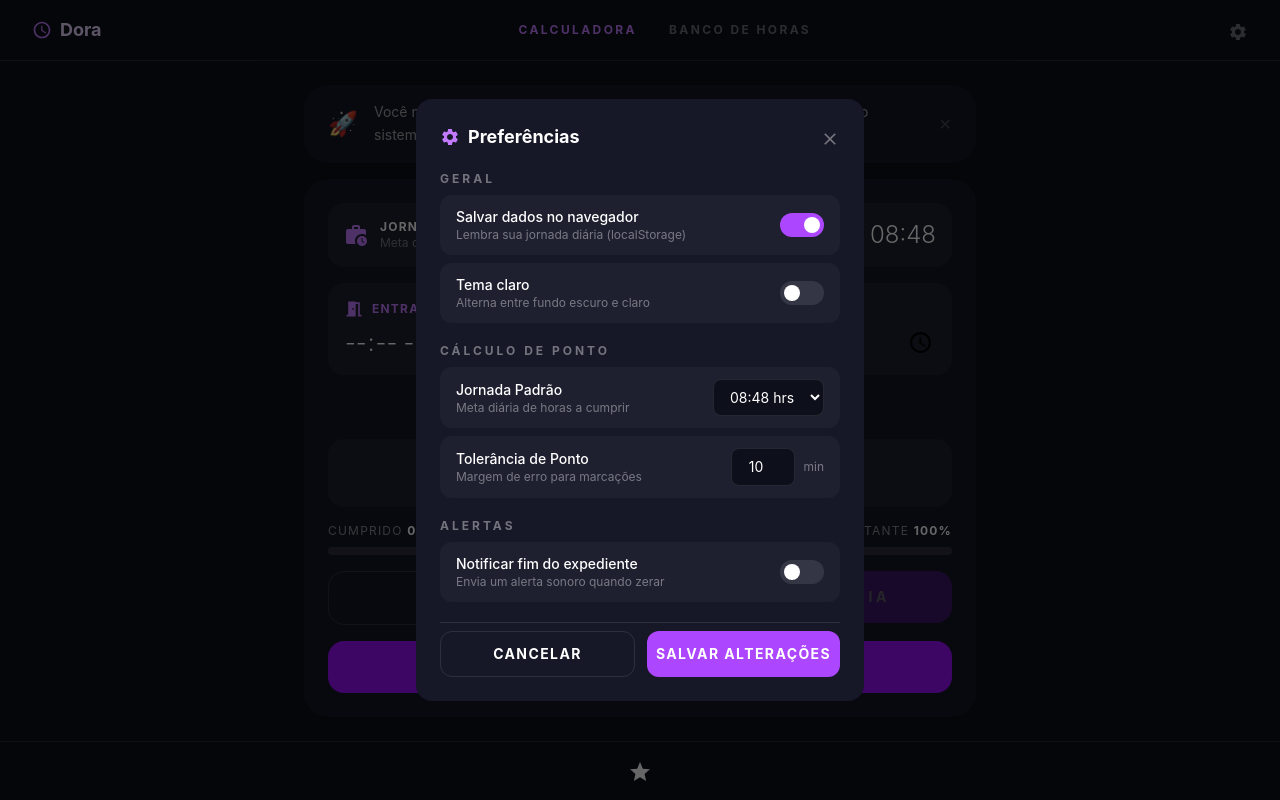
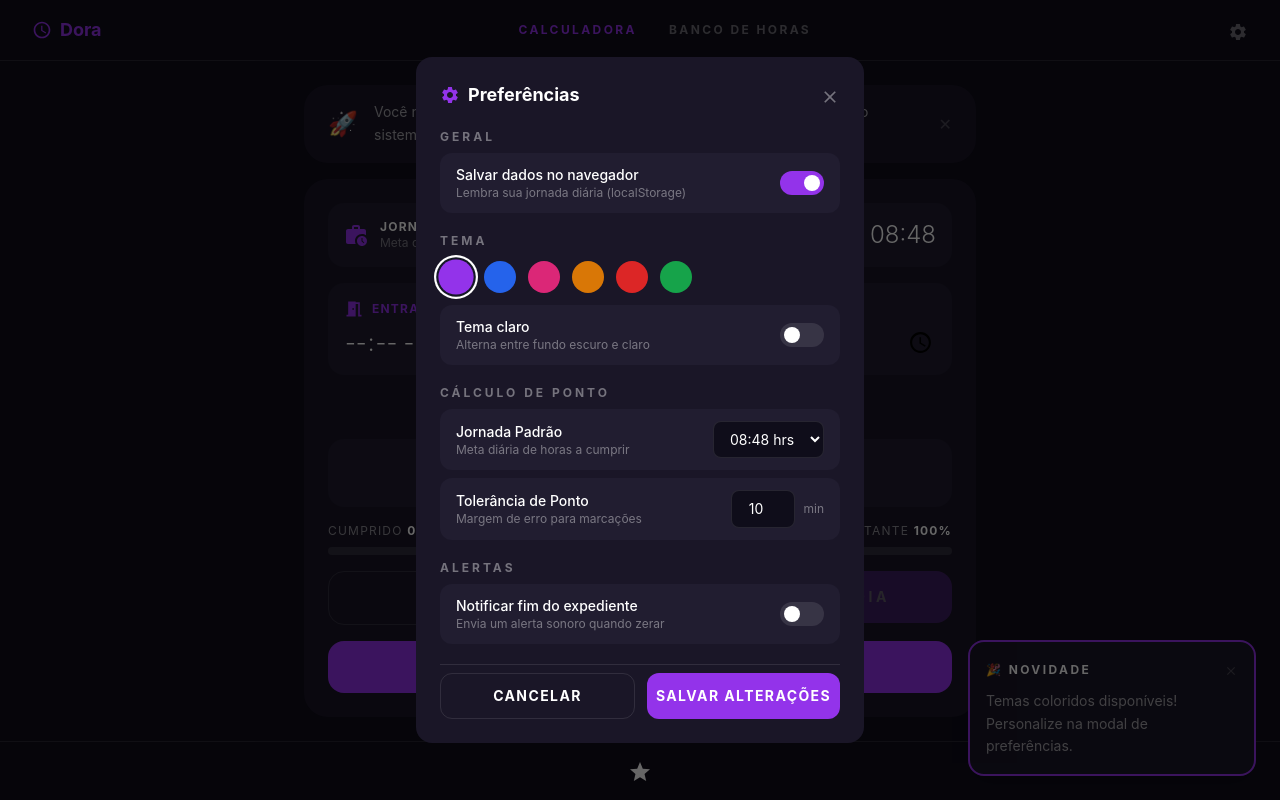
Before and after one commit to marianunciato/calculadora-de-ponto, a React (Vite) app: page / in a window 1280 px wide. Both pictures are taken after a click on the button 1237 px from the left and 30 px from the top of the page. Built offline with nearby package versions, Linux system fonts and the light colour scheme.

Commit message:
add: temas de cor.

```diff
--- a/src/App.css
+++ b/src/App.css
@@ -13,39 +13,58 @@
 	animation: fadeSlideUp 0.4s ease both;
 }
 
+/* Cores de acento por paleta */
+:root {
+	--accent:       #9333ea;
+	--accent-hover: #7e22ce;
+	--accent-light: #a855f7;
+	--accent-muted: rgba(147,51,234,0.15);
+}
+[data-cor="roxo"]     { --accent: #9333ea; --accent-hover: #7e22ce; --accent-light: #a855f7; --accent-muted: rgba(147,51,234,0.15); --c-bg: #0f0d1a; --c-card: #1a1627; --c-card2: #211d30; --c-card3: #2a2540; --c-bg-light: #f2f0f7; --c-card-light: #faf8ff; --c-card2-light: #f0edf8; --c-card3-light: #e8e3f2; }
+[data-cor="azul"]     { --accent: #2563eb; --accent-hover: #1d4ed8; --accent-light: #3b82f6; --accent-muted: rgba(37,99,235,0.15);   --c-bg: #0d1018; --c-card: #141826; --c-card2: #1a2030; --c-card3: #202840; --c-bg-light: #f0f2f8; --c-card-light: #f8faff; --c-card2-light: #edf0f8; --c-card3-light: #e3e8f2; }
+[data-cor="rosa"]     { --accent: #db2777; --accent-hover: #be185d; --accent-light: #ec4899; --accent-muted: rgba(219,39,119,0.15);  --c-bg: #180d12; --c-card: #25141c; --c-card2: #2e1a24; --c-card3: #3a2030; --c-bg-light: #f8f0f4; --c-card-light: #fff8fb; --c-card2-light: #f8edf3; --c-card3-light: #f2e3ec; }
+[data-cor="amarelo"]  { --accent: #d97706; --accent-hover: #b45309; --accent-light: #f59e0b; --accent-muted: rgba(217,119,6,0.15);   --c-bg: #160f08; --c-card: #221810; --c-card2: #2a1e14; --c-card3: #35261a; --c-bg-light: #f8f4ee; --c-card-light: #fffcf5; --c-card2-light: #f8f2e6; --c-card3-light: #f2e8d5; }
+[data-cor="vermelho"] { --accent: #dc2626; --accent-hover: #b91c1c; --accent-light: #ef4444; --accent-muted: rgba(220,38,38,0.15);   --c-bg: #180d0d; --c-card: #251414; --c-card2: #2e1a1a; --c-card3: #3a2020; --c-bg-light: #f8f0f0; --c-card-light: #fff8f8; --c-card2-light: #f8edee; --c-card3-light: #f2e3e3; }
+[data-cor="verde"]    { --accent: #16a34a; --accent-hover: #15803d; --accent-light: #22c55e; --accent-muted: rgba(22,163,74,0.15);   --c-bg: #0d1610; --c-card: #142218; --c-card2: #1a2c1e; --c-card3: #203828; --c-bg-light: #f0f7f2; --c-card-light: #f5fff8; --c-card2-light: #edf8f0; --c-card3-light: #e3f2e6; }
+
 /* Tema claro */
 .light {
 	--c-bg:     #f0f0f5;
 	--c-card:   #ffffff;
 	--c-card2:  #eeeef6;
+	--c-card3:  #ddddf0;
 	--c-border: rgba(0,0,0,0.1);
 	--c-text:   #1a1a2e;
 	--c-input:  #e4e4f0;
 }
 
 .light,
-.light .bg-\[\#0d0f1a\] { background-color: var(--c-bg) !important; color: var(--c-text) !important; }
-.light .bg-\[\#161827\]  { background-color: var(--c-card) !important; }
-.light .bg-\[\#1e2030\]  { background-color: var(--c-card2) !important; }
-.light .bg-\[\#252740\]  { background-color: #ddddf0 !important; }
+.light .bg-\[\#0d0f1a\] { background-color: var(--c-bg-light, var(--c-bg)) !important; color: var(--c-text) !important; }
+.light .bg-\[\#161827\]  { background-color: var(--c-card-light, var(--c-card)) !important; }
+.light .bg-\[\#1e2030\]  { background-color: var(--c-card2-light, var(--c-card2)) !important; }
+.light .bg-\[\#252740\]  { background-color: var(--c-card3-light, var(--c-card3)) !important; }
 .light .bg-white\/10     { background-color: rgba(0,0,0,0.08) !important; }
+
+/* fundo escuro tintado por cor */
+.bg-\[\#0d0f1a\] { background-color: var(--c-bg, #0d0f1a) !important; }
+.bg-\[\#161827\] { background-color: var(--c-card, #161827) !important; }
+.bg-\[\#1e2030\] { background-color: var(--c-card2, #1e2030) !important; }
+.bg-\[\#252740\] { background-color: var(--c-card3, #252740) !important; }
 
 .light .border-white\/10,
 .light .border-t,
 .light .border-b { border-color: var(--c-border) !important; }
 
 .light .text-white        { color: var(--c-text) !important; }
-.light .bg-purple-600 .text-white,
-.light .bg-purple-500 .text-white,
-.light .bg-purple-600,
-.light .bg-purple-500     { color: #ffffff !important; }
+.light .accent-bg,
+.light .accent-bg-light   { color: #ffffff !important; }
 .light .text-white\/70    { color: rgba(26,26,46,0.7) !important; }
 .light .text-white\/60    { color: rgba(26,26,46,0.6) !important; }
 .light .text-white\/50    { color: rgba(26,26,46,0.5) !important; }
 .light .text-white\/40    { color: rgba(26,26,46,0.4) !important; }
 .light .text-white\/30    { color: rgba(26,26,46,0.3) !important; }
 .light .text-white\/20    { color: rgba(26,26,46,0.15) !important; }
-.light .text-purple-200   { color: #6d28d9 !important; }
+.light .text-purple-200   { color: var(--accent) !important; }
 
 /* inputs */
 .light input[type="time"]   { color-scheme: light; color: var(--c-text) !important; }
@@ -61,3 +80,13 @@
 
 /* botão limpar */
 .light .border-white\/10.hover\:border-white\/30 { border-color: rgba(0,0,0,0.2) !important; }
+
+/* Acento via variável CSS */
+.accent-bg          { background-color: var(--accent) !important; }
+.accent-bg-hover:hover { background-color: var(--accent-hover) !important; }
+.accent-bg-light    { background-color: var(--accent-light) !important; }
+.accent-bg-muted    { background-color: var(--accent-muted) !important; }
+.accent-text        { color: var(--accent) !important; }
+.accent-text-light  { color: var(--accent-light) !important; }
+.accent-border      { border-color: var(--accent) !important; }
+.accent-ring:focus  { outline-color: var(--accent) !important; }
--- a/src/App.jsx
+++ b/src/App.jsx
@@ -11,10 +11,11 @@ import Footer from './components/Footer'
 import PreferenciasModal from './components/PreferenciasModal'
 import Historico from './components/Historico'
 import MensagemDiaria from './components/MensagemDiaria'
+import CardNovidade from './components/CardNovidade'
 import { toMinutes, fromMinutes } from './utils/time'
 import { getAlertas } from './utils/alertas'
 
-const PREFS_DEFAULT = { salvarDados: true, jornadaPadrao: '08:48', tolerancia: 10, notificarFim: false, tema: 'escuro' }
+const PREFS_DEFAULT = { salvarDados: true, jornadaPadrao: '08:48', tolerancia: 10, notificarFim: false, tema: 'escuro', cor: 'roxo' }
 function loadPrefs() {
 	try { return { ...PREFS_DEFAULT, ...JSON.parse(localStorage.getItem('preferencias')) } }
 	catch { return PREFS_DEFAULT }
@@ -117,7 +118,7 @@ export default function App() {
 			autoRegistradoRef.current = false
 		}, msAteMeiaNoite)
 		return () => clearTimeout(id)
-	}, [entrada, almoco, retorno, saida, saidaReal, jornada, historico])
+	}, [entrada, almoco, retorno])
 
 	useEffect(() => {
 		localStorage.setItem('jornada', jornada)
@@ -171,7 +172,7 @@ export default function App() {
 	}, [faltam, prefs.notificarFim, entrada])
 
 	return (
-		<div className={`min-h-screen bg-[#0d0f1a] text-white flex flex-col${prefs.tema === 'claro' ? ' light' : ''}`}>
+		<div data-cor={prefs.cor} style={{ backgroundColor: prefs.tema === 'claro' ? 'var(--c-bg-light, #f0f0f5)' : 'var(--c-bg, #0d0f1a)' }} className={`min-h-screen text-white flex flex-col${prefs.tema === 'claro' ? ' light' : ''}`}>
 			<Header onAbrirPrefs={() => setModalAberta(true)} tab={tab} onTab={setTab} />
 			<main className={`flex-1 flex justify-center p-6 ${tab === 'banco' ? 'items-start' : 'items-center'}`}>
 				{tab === 'calculadora' ? (
@@ -196,7 +197,12 @@ export default function App() {
 								jornada={jornada}
 								tick={tick}
 								jaRegistradoHoje={historico.some(r => r.data === new Date().toLocaleDateString('pt-BR'))}
-								onRegistrar={() => { registrarPonto(); setTab('banco') }}
+								onRegistrar={() => {
+									registrarPonto()
+									setSaidaReal(''); setEntrada(''); setAlmoco(''); setRetorno(''); setSaida('00:00'); setFaltam({ horas: 0, minutos: 0 })
+									;['entrada', 'almoco', 'retorno'].forEach(k => localStorage.removeItem(k))
+									setTab('banco')
+								}}
 								onLimpar={() => {
 									setSaidaReal('')
 									setEntrada(''); setAlmoco(''); setRetorno(''); setSaida('00:00'); setFaltam({ horas: 0, minutos: 0 })
@@ -228,6 +234,7 @@ export default function App() {
 				)}
 			</main>
 			<Footer />
+			<CardNovidade />
 			{modalAberta && <PreferenciasModal prefs={prefs} onSalvar={salvarPrefs} onFechar={() => setModalAberta(false)} />}
 		</div>
 	)
--- /dev/null
+++ b/src/components/CardNovidade.jsx
@@ -0,0 +1,32 @@
+import { useState } from 'react'
+import CloseIcon from '@mui/icons-material/Close'
+import CelebrationIcon from '@mui/icons-material/Celebration'
+
+const NOVIDADE = 'Temas coloridos disponíveis! Personalize na modal de preferências.'
+
+const NOVIDADE_ID = 'novidade-paletas-v3'
+
+export default function CardNovidade() {
+	const [visivel, setVisivel] = useState(() => localStorage.getItem(NOVIDADE_ID) !== 'fechado')
+
+	if (!visivel) return null
+
+	function fechar() {
+		localStorage.setItem(NOVIDADE_ID, 'fechado')
+		setVisivel(false)
+	}
+
+	return (
+		<div className="fixed bottom-6 right-6 z-40 w-72 bg-[#161827] rounded-2xl overflow-hidden shadow-xl" style={{ border: '2px solid var(--accent)' }}>
+			<div className="flex items-center justify-between px-4 pt-4 pb-2">
+				<div className="flex items-center gap-2 text-white text-xs font-bold tracking-[0.2em] uppercase">
+					<span>🎉 Novidade</span>
+				</div>
+				<button onClick={fechar} className="text-white/20 hover:text-white/60 transition-colors">
+					<CloseIcon style={{ fontSize: 14 }} />
+				</button>
+			</div>
+			<p className="text-sm text-white/60 leading-relaxed px-4 pb-4">{NOVIDADE}</p>
+		</div>
+	)
+}
--- a/src/components/Header.jsx
+++ b/src/components/Header.jsx
@@ -4,9 +4,9 @@ import SettingsIcon from '@mui/icons-material/Settings'
 export default function Header({ onAbrirPrefs, tab, onTab }) {
 	return (
 		<header className="flex items-center justify-between px-4 sm:px-8 py-4 border-b border-white/10">
-			<div className="flex items-center gap-2 text-purple-400 font-bold text-lg">
+			<div className="flex items-center gap-2 accent-text font-bold text-lg">
 				<ScheduleIcon fontSize="small" />
-				<span className="text-purple-200">Dora</span>
+				<span className="accent-text">Dora</span>
 			</div>
 			<div className="flex">
 				{['calculadora', 'banco'].map(t => (
@@ -14,7 +14,7 @@ export default function Header({ onAbrirPrefs, tab, onTab }) {
 						key={t}
 						onClick={() => onTab(t)}
 						className={`px-4 py-1 text-xs font-bold tracking-[0.2em] uppercase transition-colors ${
-							tab === t ? 'text-purple-400' : 'border-transparent text-white/40 hover:text-white/70'
+							tab === t ? 'accent-text' : 'border-transparent text-white/40 hover:text-white/70'
 						}`}
 					>
 						{t === 'calculadora' ? 'Calculadora' : 'Banco de Horas'}
--- a/src/components/JornadaInput.jsx
+++ b/src/components/JornadaInput.jsx
@@ -4,7 +4,7 @@ export default function JornadaInput({ value, onAbrirPrefs }) {
 	return (
 		<div className="bg-[#1e2030] rounded-2xl p-4 flex items-center justify-between cursor-pointer hover:bg-[#252740] transition-colors" onClick={onAbrirPrefs}>
 			<div className="flex items-center gap-3">
-				<WorkHistoryIcon className="text-purple-400" />
+				<WorkHistoryIcon className="accent-text" />
 				<div>
 					<p className="text-xs font-bold tracking-widest uppercase">Jornada Diária</p>
 					<p className="text-xs text-white/40">Meta de horas diárias</p>
--- a/src/components/PreferenciasModal.jsx
+++ b/src/components/PreferenciasModal.jsx
@@ -4,11 +4,20 @@ import CloseIcon from '@mui/icons-material/Close'
 
 const JORNADAS = ['04:00', '06:00', '08:00', '08:48', '12:00']
 
+const CORES = [
+	{ id: 'roxo',     bg: '#9333ea' },
+	{ id: 'azul',     bg: '#2563eb' },
+	{ id: 'rosa',     bg: '#db2777' },
+	{ id: 'amarelo',  bg: '#d97706' },
+	{ id: 'vermelho', bg: '#dc2626' },
+	{ id: 'verde',    bg: '#16a34a' },
+]
+
 function Toggle({ checked, onChange }) {
 	return (
 		<button
 			onClick={() => onChange(!checked)}
-			className={`relative w-11 h-6 rounded-full transition-colors duration-300 ${checked ? 'bg-purple-500' : 'bg-white/10'}`}
+			className={`relative w-11 h-6 rounded-full transition-colors duration-300 ${checked ? 'accent-bg' : 'bg-white/10'}`}
 		>
 			<span className={`absolute top-1 w-4 h-4 bg-white rounded-full transition-all duration-300 ${checked ? 'left-6' : 'left-1'}`} />
 		</button>
@@ -37,7 +46,7 @@ export default function PreferenciasModal({ prefs, onSalvar, onFechar }) {
 
 				{/* Header */}
 				<div className="flex items-center justify-between">
-					<div className="flex items-center gap-2 text-purple-400 font-bold text-lg">
+					<div className="flex items-center gap-2 accent-text font-bold text-lg">
 						<SettingsIcon fontSize="small" />
 						<span className="text-white">Preferências</span>
 					</div>
@@ -52,6 +61,24 @@ export default function PreferenciasModal({ prefs, onSalvar, onFechar }) {
 					<Row label="Salvar dados no navegador" desc="Lembra sua jornada diária (localStorage)">
 						<Toggle checked={local.salvarDados} onChange={v => set('salvarDados', v)} />
 					</Row>
+				</div>
+
+				{/* Cor de acento */}
+				<div className="flex flex-col gap-3">
+					<p className="text-xs font-bold tracking-[0.25em] text-white/40 uppercase">Tema</p>
+					<div className="flex gap-3 flex-wrap">
+						{CORES.map(({ id, bg }) => (
+							<button
+								key={id}
+								onClick={() => set('cor', id)}
+								title={id.charAt(0).toUpperCase() + id.slice(1)}
+								style={{ backgroundColor: bg }}
+								className={`w-8 h-8 rounded-full transition-transform hover:scale-110 ${
+									local.cor === id ? 'ring-2 ring-white ring-offset-2 ring-offset-[#161827] scale-110' : ''
+								}`}
+							/>
+						))}
+					</div>
 					<Row label="Tema claro" desc="Alterna entre fundo escuro e claro">
 						<Toggle checked={local.tema === 'claro'} onChange={v => set('tema', v ? 'claro' : 'escuro')} />
 					</Row>
@@ -102,7 +129,7 @@ export default function PreferenciasModal({ prefs, onSalvar, onFechar }) {
 					</button>
 					<button
 						onClick={() => onSalvar(local)}
-						className="flex-1 py-3 rounded-xl bg-purple-500 hover:bg-purple-600 text-sm font-bold tracking-widest uppercase transition-colors"
+						className="flex-1 py-3 rounded-xl accent-bg accent-bg-hover text-white text-sm font-bold tracking-widest uppercase transition-colors"
 					>
 						Salvar Alterações
 					</button>
--- a/src/components/ProgressBar.jsx
+++ b/src/components/ProgressBar.jsx
@@ -43,7 +43,7 @@ export default function ProgressBar({ entrada, saida, almoco, retorno, jornada,
 			</div>
 			<div className="w-full h-2 bg-white/10 rounded-full overflow-hidden">
 				<div
-					className="h-full bg-purple-500 rounded-full transition-all duration-700"
+					className="h-full accent-bg-light rounded-full transition-all duration-700"
 					style={{ width: `${cumprido}%` }}
 				/>
 			</div>
--- a/src/components/Resultado.jsx
+++ b/src/components/Resultado.jsx
@@ -16,6 +16,7 @@ export default function Resultado({ saida, faltam, alertas, onLimpar, onRegistra
 	})
 	const [toast, setToast] = useState(false)
 	const [confirmandoLimpar, setConfirmandoLimpar] = useState(false)
+	const [confirmandoRegistrar, setConfirmandoRegistrar] = useState(false)
 
 	useEffect(() => {
 		function atualizar() {
@@ -111,11 +112,18 @@ export default function Resultado({ saida, faltam, alertas, onLimpar, onRegistra
 						Limpar
 					</button>
 				)}
+				{confirmandoRegistrar ? (
+					<div className="flex items-center justify-center gap-3 flex-1 border border-white/10 rounded-2xl py-4 text-xs">
+						<span className="text-white/40">Isso limpará os campos.</span>
+						<button onClick={() => { handleRegistrar(); setConfirmandoRegistrar(false) }} className="text-[var(--accent)] hover:text-[var(--accent-light)] font-bold transition-colors">Confirmar</button>
+						<button onClick={() => setConfirmandoRegistrar(false)} className="text-white/30 hover:text-white transition-colors">Cancelar</button>
+					</div>
+				) : (
 					<div className="relative flex-1" onMouseEnter={handleRegistrarMouseEnter} onMouseLeave={() => setAgoraTooltip('')}>
 						<button
-						onClick={handleRegistrar}
+							onClick={() => setConfirmandoRegistrar(true)}
 							disabled={!entrada || !almoco || !retorno || jaRegistradoHoje}
-						className="w-full flex items-center justify-center gap-2 bg-purple-600 hover:bg-purple-700 disabled:opacity-30 disabled:cursor-not-allowed transition-colors rounded-2xl py-4 text-sm font-bold tracking-[0.25em] uppercase"
+							className="w-full flex items-center justify-center gap-2 accent-bg accent-bg-hover disabled:opacity-30 disabled:cursor-not-allowed transition-colors rounded-2xl py-4 text-sm font-bold tracking-[0.25em] uppercase"
 						>
 							<SaveIcon fontSize="small" />
 							{jaRegistradoHoje ? 'Já Registrado' : 'Registrar Dia'}
@@ -126,6 +134,7 @@ export default function Resultado({ saida, faltam, alertas, onLimpar, onRegistra
 							</div>
 						)}
 					</div>
+				)}
 			</div>
 			{!encerrado && todosPreenchidos && !jaRegistradoHoje && (
 				<p className="md:hidden text-center text-xs text-white/40">
@@ -136,7 +145,7 @@ export default function Resultado({ saida, faltam, alertas, onLimpar, onRegistra
 				href="https://stou.ifractal.com.br/fulltime//phonto.php"
 				target="_blank"
 				rel="noreferrer"
-				className="hidden lg:flex items-center justify-center bg-purple-600 hover:bg-purple-700 transition-colors rounded-2xl py-4 text-sm font-bold tracking-[0.25em] uppercase w-full"
+				className="hidden lg:flex items-center justify-center accent-bg accent-bg-hover transition-colors rounded-2xl py-4 text-sm font-bold tracking-[0.25em] uppercase w-full"
 			>
 				Ir para página de ponto
 			</a>
--- a/src/components/TimeInput.jsx
+++ b/src/components/TimeInput.jsx
@@ -1,7 +1,7 @@
 export default function TimeInput({ label, icon, value, onChange }) {
 	return (
 		<div className="bg-[#1e2030] rounded-2xl p-4 flex flex-col gap-2">
-			<div className="flex items-center gap-2 text-purple-400 text-xs font-bold uppercase tracking-widest">
+			<div className="flex items-center gap-2 accent-text text-xs font-bold uppercase tracking-widest">
 				<span>{icon}</span>
 				<span>{label}</span>
 			</div>
```
Also changed, not shown: src/components/Historico.jsx (+4 -4 lines). Lines whose indentation alone changed are shown as unchanged.
